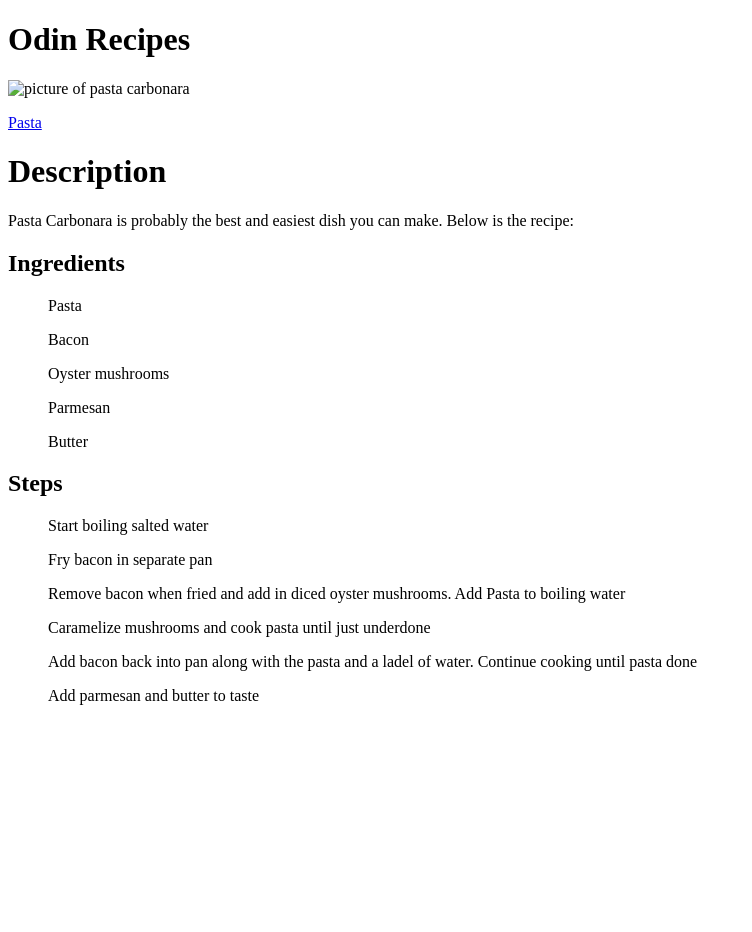
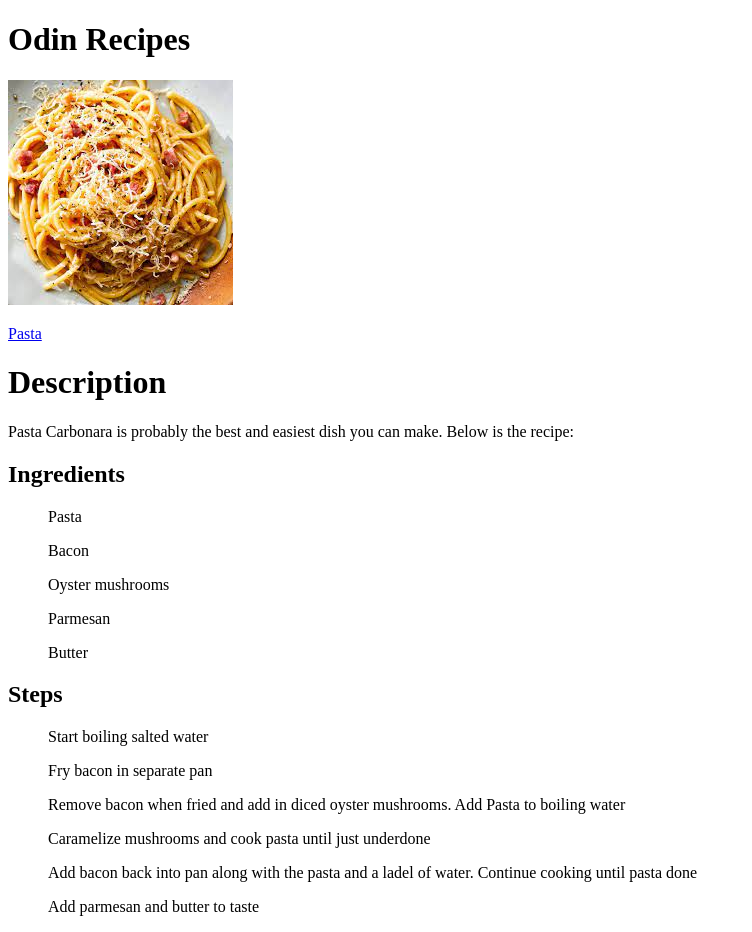
Before and after one commit to Lex2314/real-odin-recipes, a plain HTML site: page index.html in a window 1280 px wide. Shown: the whole page, without its empty margins (0-752 px from the left). Before the commit the page ends 800 px from the top, so only its background shows below. Drawn offline with Linux system fonts and the light colour scheme.

Commit message:
added carb-pic.jpeg

```diff
--- a/index.html
+++ b/index.html
@@ -11,7 +11,7 @@
 </head>
 <body>
   <h1>Odin Recipes</h1>
-  <img src="images/pasta-pic.jpeg" alt="picture of pasta carbonara">
+  <img src="images/carb-pic.jpeg" alt="picture of pasta carbonara">
   <p></p>
   <a href="recipes/carbonara.html">Pasta</a>
   <h1>Description</h1>
```
Also changed, not shown: images/carb-pic.jpeg (added).
